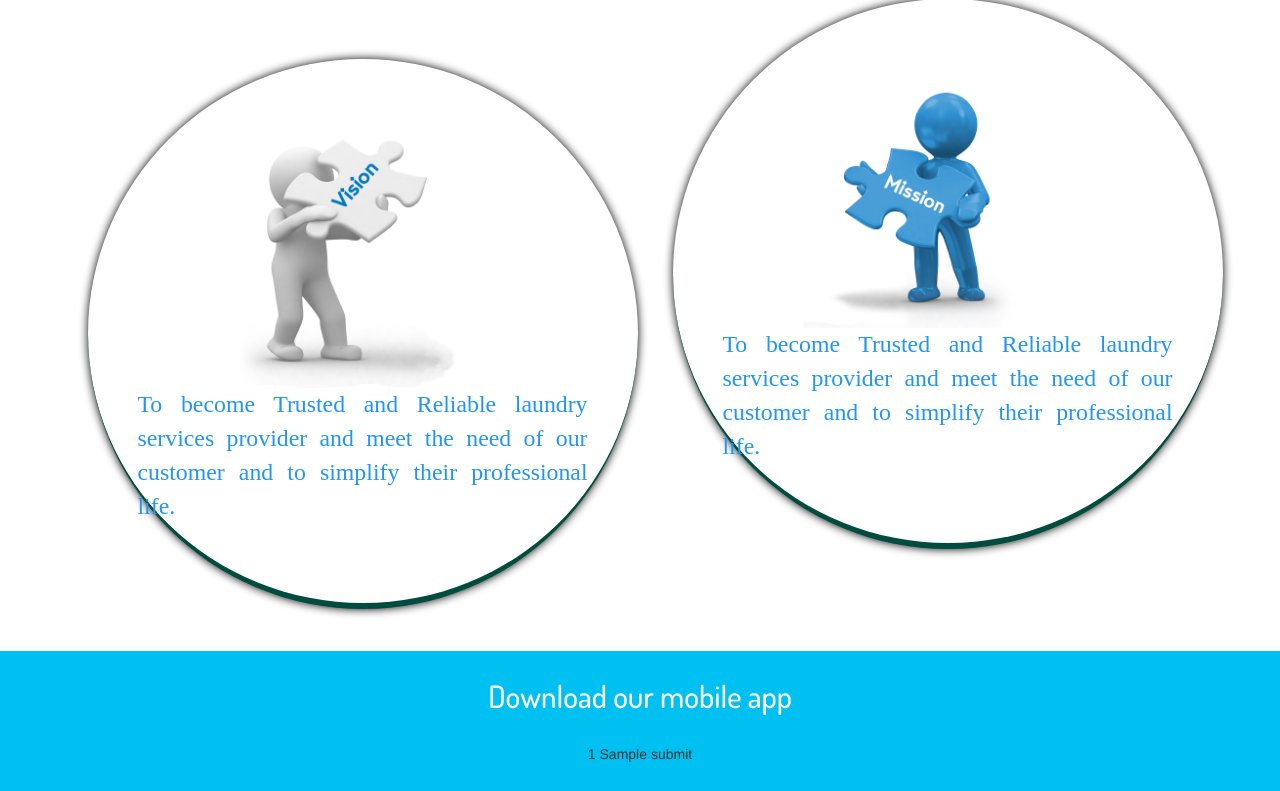
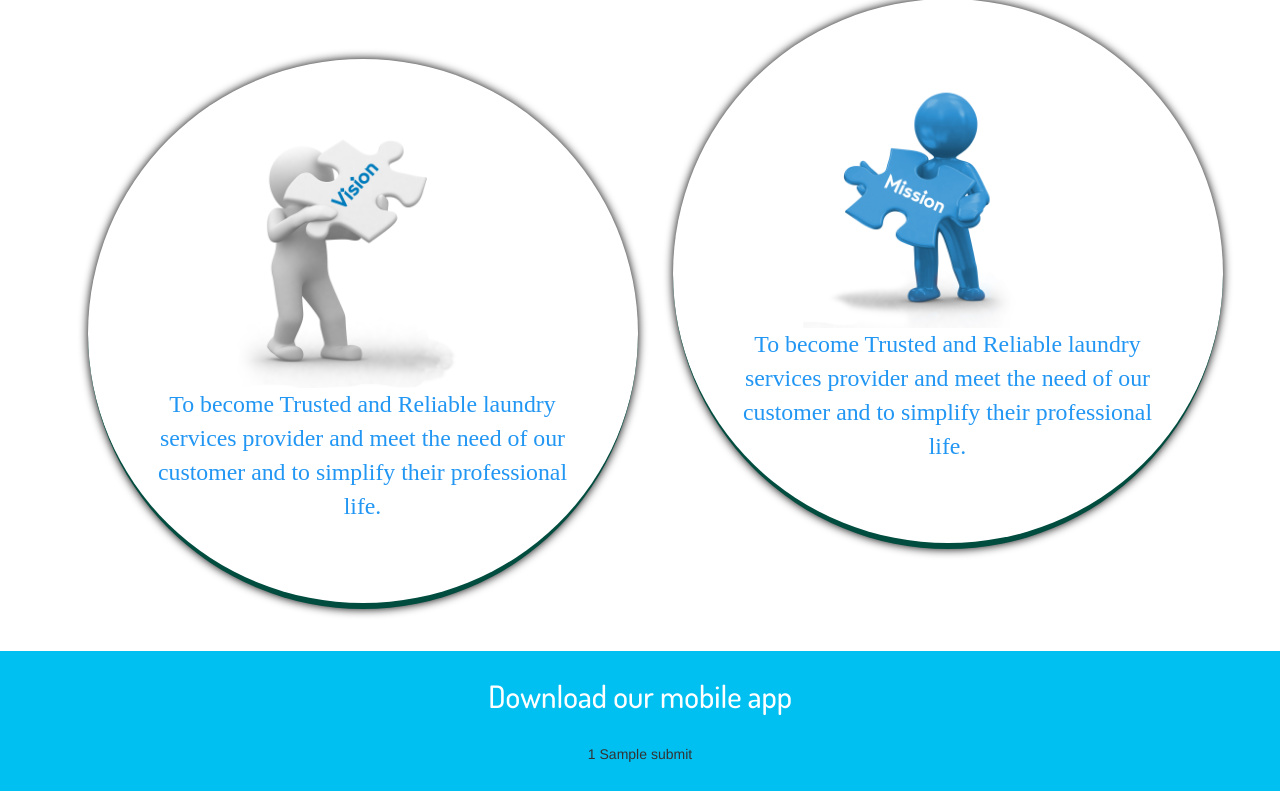
Before and after one commit to Vishant-Siddharth/waasle, a Python web app: template app/templates/index.html in a window 1280 px wide. Shown: the part 4269-5060 px from the top of the page. Run offline with Jinja, Linux system fonts and the light colour scheme; the template is opened without the code that fills it: most values are stand-ins (such as "Sample title", 1, 10 or a date in 2020); some libraries are stand-ins or nearby versions; some web fonts are replaced.

Commit message:
another change in the mission and vission elements

```diff
--- a/app/templates/index.html
+++ b/app/templates/index.html
@@ -314,7 +314,10 @@
 				 	max-width:250px;
 				 	margin-right:40px;
 				 }
-				 .card p{padding-left:30px;padding-right:30px;}
+				 .card p{
+				 	padding-left:30px;padding-right:30px;
+				 	text-align:center;
+				 }
 				 .rflex{
 				 	display:flex;
 				 	flex-direction:row;
```
